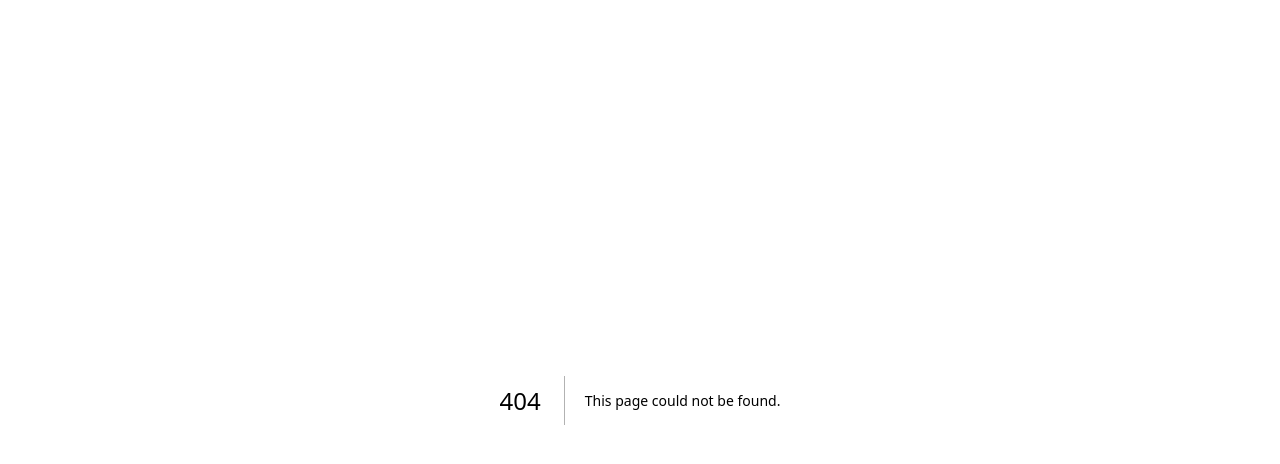
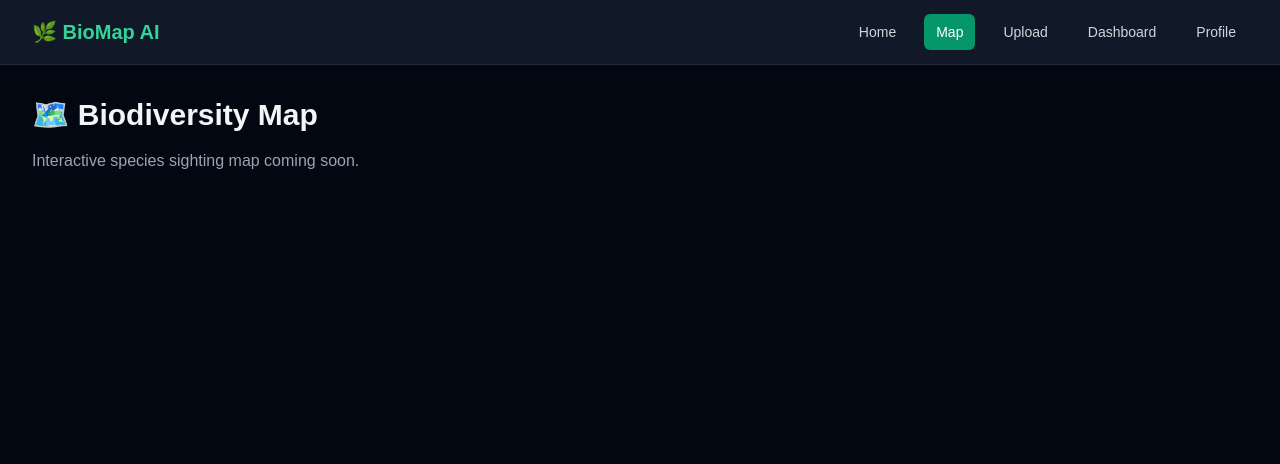
Before and after one commit to Shayan-Bhowmik/BioMapAI, a Next.js app in the folder frontend/: page /map in a window 1280 px wide. Before the commit this address had no page. Shown: the top 464 px of the page. Built offline with nearby package versions, Linux system fonts and the light colour scheme.

Commit message:
Phase 0 - Ticket 4 Completed - Frontend Setup

```diff
--- /dev/null
+++ b/frontend/src/app/dashboard/page.tsx
@@ -0,0 +1,8 @@
+export default function DashboardPage() {
+  return (
+    <div>
+      <h1 className="text-3xl font-bold mb-4">📊 Dashboard</h1>
+      <p className="text-gray-400">Your observation stats and activity overview.</p>
+    </div>
+  );
+}
--- a/frontend/src/app/layout.tsx
+++ b/frontend/src/app/layout.tsx
@@ -1,33 +1,25 @@
 import type { Metadata } from "next";
-import { Geist, Geist_Mono } from "next/font/google";
 import "./globals.css";
-
-const geistSans = Geist({
-  variable: "--font-geist-sans",
-  subsets: ["latin"],
-});
-
-const geistMono = Geist_Mono({
-  variable: "--font-geist-mono",
-  subsets: ["latin"],
-});
+import Navbar from "@/components/Navbar";
 
 export const metadata: Metadata = {
-  title: "Create Next App",
-  description: "Generated by create next app",
+  title: "BioMap AI",
+  description: "AI-powered biodiversity mapping platform",
 };
 
 export default function RootLayout({
   children,
-}: Readonly<{
+}: {
   children: React.ReactNode;
-}>) {
+}) {
   return (
-    <html
-      lang="en"
-      className={`${geistSans.variable} ${geistMono.variable} h-full antialiased`}
-    >
-      <body className="min-h-full flex flex-col">{children}</body>
+    <html lang="en">
+      <body className="bg-gray-950 text-gray-100 min-h-screen">
+        <Navbar />
+        <main className="max-w-7xl mx-auto px-4 sm:px-6 lg:px-8 py-8">
+          {children}
+        </main>
+      </body>
     </html>
   );
 }
--- /dev/null
+++ b/frontend/src/app/map/page.tsx
@@ -0,0 +1,8 @@
+export default function MapPage() {
+  return (
+    <div>
+      <h1 className="text-3xl font-bold mb-4">🗺️ Biodiversity Map</h1>
+      <p className="text-gray-400">Interactive species sighting map coming soon.</p>
+    </div>
+  );
+}
--- a/frontend/src/app/page.tsx
+++ b/frontend/src/app/page.tsx
@@ -1,65 +1,47 @@
-import Image from "next/image";
+"use client";
 
-export default function Home() {
+import { useState } from "react";
+
+export default function HomePage() {
+  const [healthStatus, setHealthStatus] = useState<string | null>(null);
+  const [loading, setLoading] = useState(false);
+
+  const checkHealth = async () => {
+    setLoading(true);
+    try {
+      const res = await fetch(
+        `${process.env.NEXT_PUBLIC_API_URL || "http://localhost:8000"}/health`
+      );
+      const data = await res.json();
+      setHealthStatus(`✅ API: ${data.status} | Database: ${data.database}`);
+    } catch {
+      setHealthStatus("❌ Backend unreachable");
+    } finally {
+      setLoading(false);
+    }
+  };
+
   return (
-    <div className="flex flex-col flex-1 items-center justify-center bg-zinc-50 font-sans dark:bg-black">
-      <main className="flex flex-1 w-full max-w-3xl flex-col items-center justify-between py-32 px-16 bg-white dark:bg-black sm:items-start">
-        <Image
-          className="dark:invert"
-          src="/next.svg"
-          alt="Next.js logo"
-          width={100}
-          height={20}
-          priority
-        />
-        <div className="flex flex-col items-center gap-6 text-center sm:items-start sm:text-left">
-          <h1 className="max-w-xs text-3xl font-semibold leading-10 tracking-tight text-black dark:text-zinc-50">
-            To get started, edit the page.tsx file.
-          </h1>
-          <p className="max-w-md text-lg leading-8 text-zinc-600 dark:text-zinc-400">
-            Looking for a starting point or more instructions? Head over to{" "}
-            <a
-              href="https://vercel.com/templates?framework=next.js&utm_source=create-next-app&utm_medium=appdir-template-tw&utm_campaign=create-next-app"
-              className="font-medium text-zinc-950 dark:text-zinc-50"
-            >
-              Templates
-            </a>{" "}
-            or the{" "}
-            <a
-              href="https://nextjs.org/learn?utm_source=create-next-app&utm_medium=appdir-template-tw&utm_campaign=create-next-app"
-              className="font-medium text-zinc-950 dark:text-zinc-50"
-            >
-              Learning
-            </a>{" "}
-            center.
-          </p>
-        </div>
-        <div className="flex flex-col gap-4 text-base font-medium sm:flex-row">
-          <a
-            className="flex h-12 w-full items-center justify-center gap-2 rounded-full bg-foreground px-5 text-background transition-colors hover:bg-[#383838] dark:hover:bg-[#ccc] md:w-[158px]"
-            href="https://vercel.com/new?utm_source=create-next-app&utm_medium=appdir-template-tw&utm_campaign=create-next-app"
-            target="_blank"
-            rel="noopener noreferrer"
-          >
-            <Image
-              className="dark:invert"
-              src="/vercel.svg"
-              alt="Vercel logomark"
-              width={16}
-              height={16}
-            />
-            Deploy Now
-          </a>
-          <a
-            className="flex h-12 w-full items-center justify-center rounded-full border border-solid border-black/[.08] px-5 transition-colors hover:border-transparent hover:bg-black/[.04] dark:border-white/[.145] dark:hover:bg-[#1a1a1a] md:w-[158px]"
-            href="https://nextjs.org/docs?utm_source=create-next-app&utm_medium=appdir-template-tw&utm_campaign=create-next-app"
-            target="_blank"
-            rel="noopener noreferrer"
-          >
-            Documentation
-          </a>
-        </div>
-      </main>
+    <div>
+      <h1 className="text-4xl font-bold mb-2">🌿 Welcome to BioMap AI</h1>
+      <p className="text-gray-400 mb-8">
+        AI-powered biodiversity mapping. Upload a photo, identify species, and
+        contribute to the global biodiversity map.
+      </p>
+
+      <div className="bg-gray-900 rounded-lg p-6 border border-gray-800">
+        <h2 className="text-lg font-semibold mb-4">System Status</h2>
+        <button
+          onClick={checkHealth}
+          disabled={loading}
+          className="bg-emerald-600 hover:bg-emerald-700 disabled:opacity-50 text-white px-4 py-2 rounded-md transition-colors"
+        >
+          {loading ? "Checking..." : "Check Backend Connection"}
+        </button>
+        {healthStatus && (
+          <p className="mt-4 text-sm font-mono">{healthStatus}</p>
+        )}
+      </div>
     </div>
   );
 }
--- /dev/null
+++ b/frontend/src/app/profile/page.tsx
@@ -0,0 +1,8 @@
+export default function ProfilePage() {
+  return (
+    <div>
+      <h1 className="text-3xl font-bold mb-4">👤 Profile</h1>
+      <p className="text-gray-400">Manage your account and preferences.</p>
+    </div>
+  );
+}
--- /dev/null
+++ b/frontend/src/app/upload/page.tsx
@@ -0,0 +1,8 @@
+export default function UploadPage() {
+  return (
+    <div>
+      <h1 className="text-3xl font-bold mb-4">📸 Upload Observation</h1>
+      <p className="text-gray-400">Upload a photo to identify species using AI.</p>
+    </div>
+  );
+}
--- /dev/null
+++ b/frontend/src/components/Navbar.tsx
@@ -0,0 +1,43 @@
+"use client";
+
+import Link from "next/link";
+import { usePathname } from "next/navigation";
+
+const navLinks = [
+  { href: "/", label: "Home" },
+  { href: "/map", label: "Map" },
+  { href: "/upload", label: "Upload" },
+  { href: "/dashboard", label: "Dashboard" },
+  { href: "/profile", label: "Profile" },
+];
+
+export default function Navbar() {
+  const pathname = usePathname();
+
+  return (
+    <nav className="bg-gray-900 border-b border-gray-800">
+      <div className="max-w-7xl mx-auto px-4 sm:px-6 lg:px-8">
+        <div className="flex items-center justify-between h-16">
+          <Link href="/" className="text-xl font-bold text-emerald-400">
+            🌿 BioMap AI
+          </Link>
+          <div className="flex space-x-4">
+            {navLinks.map((link) => (
+              <Link
+                key={link.href}
+                href={link.href}
+                className={`px-3 py-2 rounded-md text-sm font-medium transition-colors ${
+                  pathname === link.href
+                    ? "bg-emerald-600 text-white"
+                    : "text-gray-300 hover:bg-gray-700 hover:text-white"
+                }`}
+              >
+                {link.label}
+              </Link>
+            ))}
+          </div>
+        </div>
+      </div>
+    </nav>
+  );
+}
```
